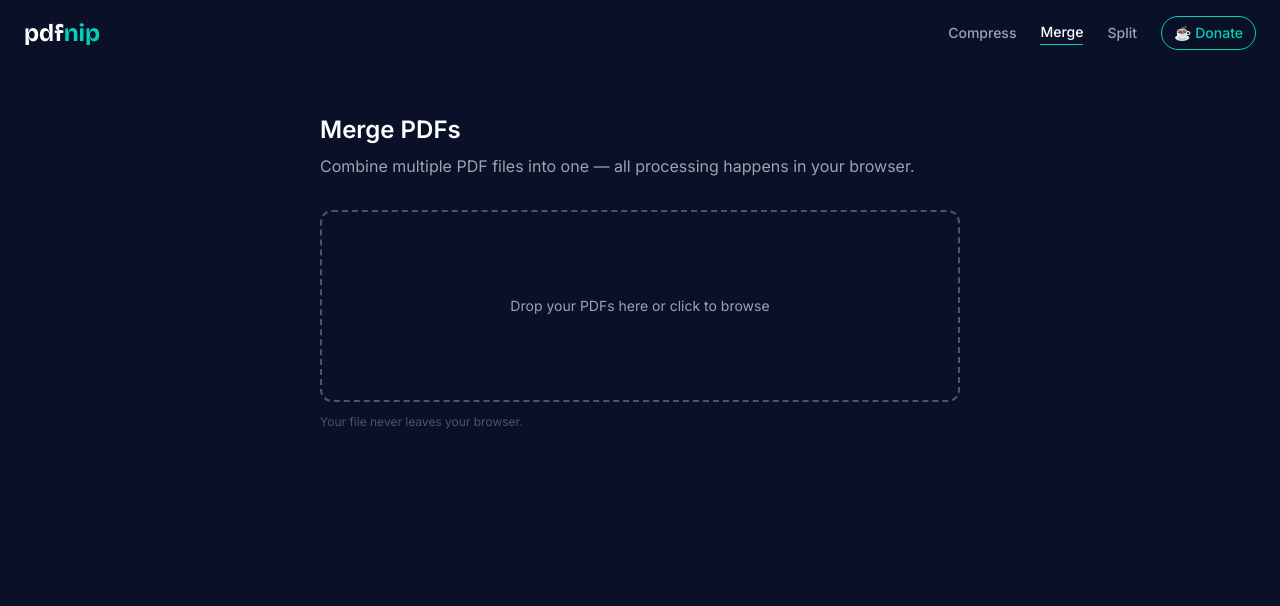
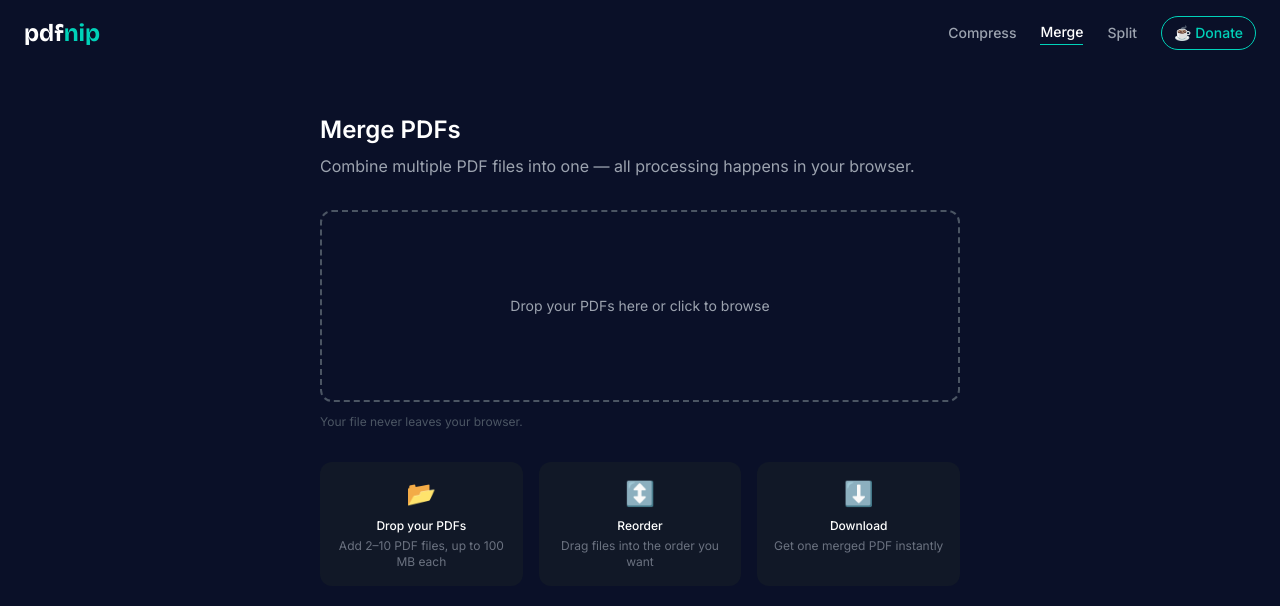
Before and after one commit to lewisgoku/pdfnip, a React (Vite) app: page /merge in a window 1280 px wide. Shown: the top 606 px of the page. Built offline with nearby package versions, Linux system fonts and the light colour scheme.

Commit message:
feat: add how-it-works steps to Merge page idle state

```diff
--- a/src/pages/Merge.tsx
+++ b/src/pages/Merge.tsx
@@ -140,6 +140,23 @@ export default function Merge() {
           <p className="text-gray-600 text-xs mt-3">
             Your file never leaves your browser.
           </p>
+          <div className="mt-8 grid grid-cols-3 gap-4 text-center">
+            <div className="bg-surface rounded-xl p-4">
+              <p className="text-2xl mb-2">📂</p>
+              <p className="text-white text-xs font-medium mb-1">Drop your PDFs</p>
+              <p className="text-gray-500 text-xs">Add 2–10 PDF files, up to 100 MB each</p>
+            </div>
+            <div className="bg-surface rounded-xl p-4">
+              <p className="text-2xl mb-2">↕️</p>
+              <p className="text-white text-xs font-medium mb-1">Reorder</p>
+              <p className="text-gray-500 text-xs">Drag files into the order you want</p>
+            </div>
+            <div className="bg-surface rounded-xl p-4">
+              <p className="text-2xl mb-2">⬇️</p>
+              <p className="text-white text-xs font-medium mb-1">Download</p>
+              <p className="text-gray-500 text-xs">Get one merged PDF instantly</p>
+            </div>
+          </div>
         </>
       )}
 
```
